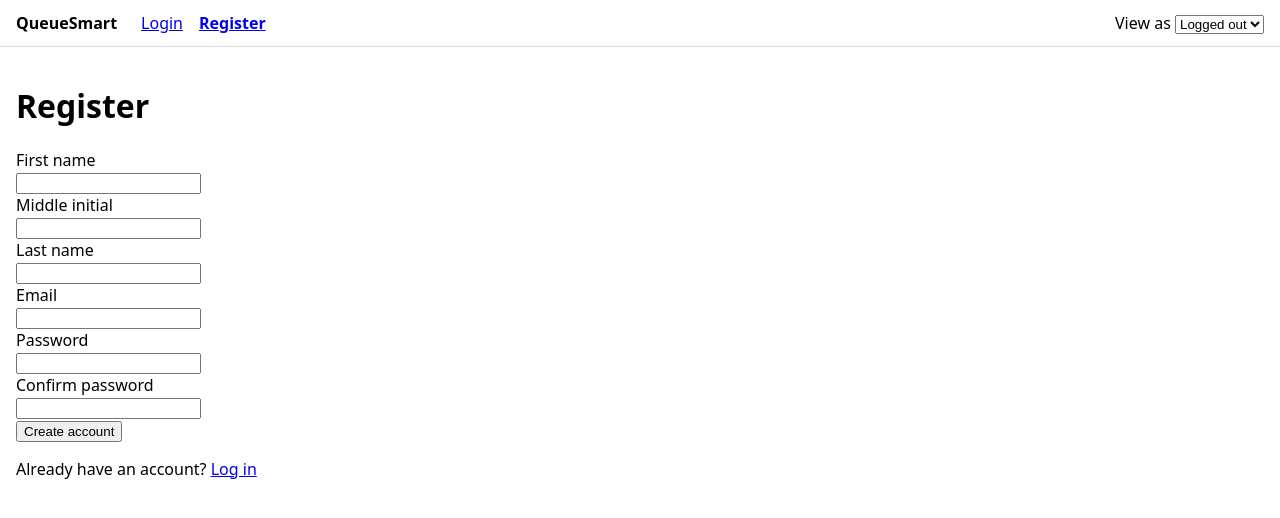
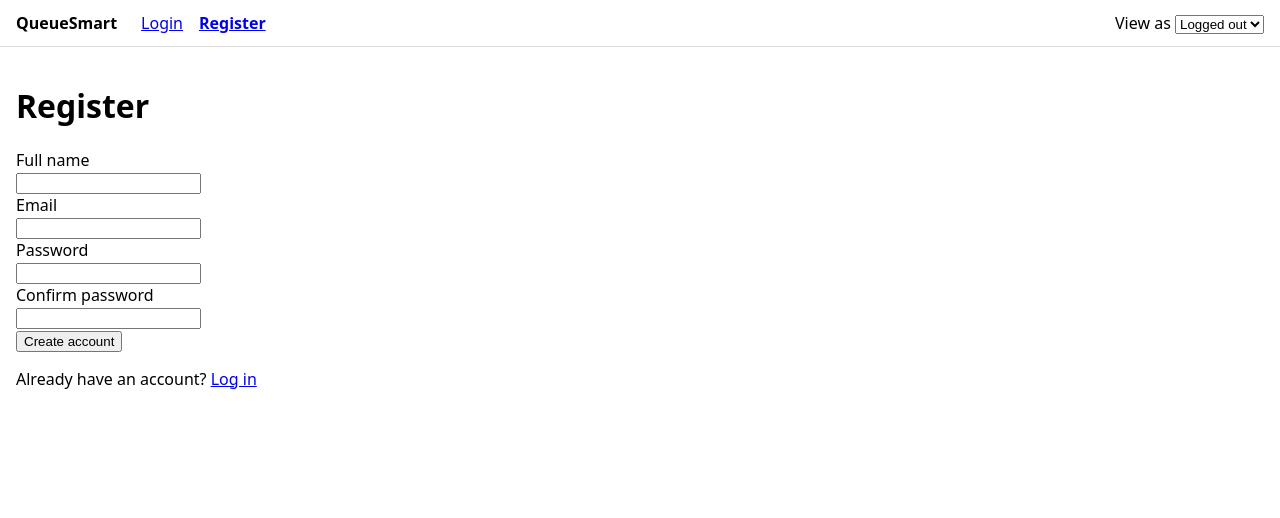
Before and after one commit to tommy-truo/queue-smart, a React (Vite) app in the folder frontend/: page /register in a window 1280 px wide. Shown: the top 518 px of the page. Built offline with nearby package versions, Linux system fonts and the light colour scheme.

Commit message:
Refactor registration form to replace individual name fields with a single full-name field

```diff
--- a/frontend/src/auth/AuthProvider.tsx
+++ b/frontend/src/auth/AuthProvider.tsx
@@ -63,9 +63,7 @@ export default function AuthProvider({ children }: { children: ReactNode }) {
 
   function register(input: RegisterInput) {
     const errors = validateRegister({
-      firstName: input.firstName,
-      lastName: input.lastName,
-      middleInitial: input.middleInitial,
+      fullName: input.fullName,
       email: input.email,
       password: input.password,
       confirmPassword: input.confirmPassword,
--- a/frontend/src/auth/accounts.ts
+++ b/frontend/src/auth/accounts.ts
@@ -1,21 +1,17 @@
 import type { Role } from './AuthContext.ts'
-import { normalizeEmail, normalizeMiddleInitial } from './validateAuth.ts'
+import { normalizeEmail } from './validateAuth.ts'
 
 export type StoredAccount = {
   email: string
   password: string
-  firstName: string
-  lastName: string
-  middleInitial: string | null
+  fullName: string
   role: Role
 }
 
 export type SessionUser = Omit<StoredAccount, 'password'>
 
 export type RegisterInput = {
-  firstName: string
-  lastName: string
-  middleInitial: string
+  fullName: string
   email: string
   password: string
   confirmPassword: string
@@ -27,25 +23,19 @@ const SEED_ACCOUNTS: StoredAccount[] = [
   {
     email: 'alex.kim@example.com',
     password: 'UserPass1',
-    firstName: 'Alex',
-    lastName: 'Kim',
-    middleInitial: null,
+    fullName: 'Alex Kim',
     role: 'user',
   },
   {
     email: 'admin@queuesmart.local',
     password: 'AdminPass1',
-    firstName: 'Admin',
-    lastName: 'User',
-    middleInitial: null,
+    fullName: 'Admin User',
     role: 'admin',
   },
   {
     email: 'employee@queuesmart.local',
     password: 'EmployeePass1',
-    firstName: 'Employee',
-    lastName: 'User',
-    middleInitial: null,
+    fullName: 'Employee User',
     role: 'employee',
   },
 ]
@@ -94,9 +84,7 @@ export function saveRegisteredAccount(input: RegisterInput): StoredAccount {
   const account: StoredAccount = {
     email: normalizeEmail(input.email),
     password: input.password,
-    firstName: input.firstName.trim(),
-    lastName: input.lastName.trim(),
-    middleInitial: normalizeMiddleInitial(input.middleInitial),
+    fullName: input.fullName.trim(),
     role: 'user',
   }
   const registered = loadRegisteredAccounts()
--- a/frontend/src/auth/validateAuth.ts
+++ b/frontend/src/auth/validateAuth.ts
@@ -2,12 +2,10 @@ export const LIMITS = {
   email: { max: 254 },
   password: { min: 8, max: 64 },
   name: { min: 1, max: 50 },
-  middleInitial: { max: 1 },
 } as const
 
 const EMAIL_PATTERN = /^[^\s@]+@[^\s@]+\.[^\s@]+$/
 const NAME_PATTERN = /^[A-Za-z][A-Za-z' -]{0,49}$/
-const MI_PATTERN = /^[A-Za-z]$/
 
 export type FieldErrors = Partial<Record<string, string>>
 
@@ -17,9 +15,7 @@ export type LoginFields = {
 }
 
 export type RegisterFields = {
-  firstName: string
-  lastName: string
-  middleInitial: string
+  fullName: string
   email: string
   password: string
   confirmPassword: string
@@ -74,15 +70,6 @@ function validateNameField(value: string, label: string): string | undefined {
   return undefined
 }
 
-function validateMiddleInitialField(value: string): string | undefined {
-  const trimmed = value.trim()
-  if (trimmed.length === 0) return undefined
-  if (trimmed.length > LIMITS.middleInitial.max || !MI_PATTERN.test(trimmed)) {
-    return 'Middle initial must be a single letter.'
-  }
-  return undefined
-}
-
 export function validateLogin(fields: LoginFields): FieldErrors {
   const errors: FieldErrors = {}
 
@@ -105,14 +92,8 @@ export function validateLogin(fields: LoginFields): FieldErrors {
 export function validateRegister(fields: RegisterFields): FieldErrors {
   const errors: FieldErrors = {}
 
-  const firstNameError = validateNameField(fields.firstName, 'First name')
-  if (firstNameError) errors.firstName = firstNameError
-
-  const lastNameError = validateNameField(fields.lastName, 'Last name')
-  if (lastNameError) errors.lastName = lastNameError
-
-  const miError = validateMiddleInitialField(fields.middleInitial)
-  if (miError) errors.middleInitial = miError
+  const fullNameError = validateNameField(fields.fullName, 'Full name')
+  if (fullNameError) errors.fullName = fullNameError
 
   if (isBlank(fields.email)) {
     errors.email = 'Email is required.'
@@ -140,9 +121,3 @@ export function validateRegister(fields: RegisterFields): FieldErrors {
 export function normalizeEmail(email: string): string {
   return email.trim().toLowerCase()
 }
-
-export function normalizeMiddleInitial(value: string): string | null {
-  const trimmed = value.trim()
-  if (trimmed.length === 0) return null
-  return trimmed.toUpperCase()
-}
--- a/frontend/src/pages/auth/Register.tsx
+++ b/frontend/src/pages/auth/Register.tsx
@@ -3,20 +3,12 @@ import { Link, useNavigate } from 'react-router'
 import { homePath, useAuth } from '../../auth/AuthContext.ts'
 import { LIMITS, validateRegister } from '../../auth/validateAuth.ts'
 
-type RegisterField =
-  | 'firstName'
-  | 'lastName'
-  | 'middleInitial'
-  | 'email'
-  | 'password'
-  | 'confirmPassword'
+type RegisterField = 'fullName' | 'email' | 'password' | 'confirmPassword'
 
 export default function Register() {
   const { register } = useAuth()
   const navigate = useNavigate()
-  const [firstName, setFirstName] = useState('')
-  const [middleInitial, setMiddleInitial] = useState('')
-  const [lastName, setLastName] = useState('')
+  const [fullName, setFullName] = useState('')
   const [email, setEmail] = useState('')
   const [password, setPassword] = useState('')
   const [confirmPassword, setConfirmPassword] = useState('')
@@ -26,9 +18,7 @@ export default function Register() {
     event.preventDefault()
 
     const input = {
-      firstName,
-      lastName,
-      middleInitial,
+      fullName,
       email,
       password,
       confirmPassword,
@@ -56,46 +46,18 @@ export default function Register() {
       <h1>Register</h1>
       <form noValidate onSubmit={handleSubmit}>
         <div>
-          <label htmlFor="register-first-name">First name</label>
+          <label htmlFor="register-full-name">Full name</label>
           <br />
           <input
-            id="register-first-name"
-            name="firstName"
+            id="register-full-name"
+            name="fullName"
             type="text"
-            autoComplete="given-name"
+            autoComplete="name"
             maxLength={LIMITS.name.max}
-            value={firstName}
-            onChange={(e) => setFirstName(e.target.value)}
+            value={fullName}
+            onChange={(e) => setFullName(e.target.value)}
           />
-          {fieldErrors.firstName ? <div role="alert">{fieldErrors.firstName}</div> : null}
-        </div>
-        <div>
-          <label htmlFor="register-middle-initial">Middle initial</label>
-          <br />
-          <input
-            id="register-middle-initial"
-            name="middleInitial"
-            type="text"
-            autoComplete="additional-name"
-            maxLength={LIMITS.middleInitial.max}
-            value={middleInitial}
-            onChange={(e) => setMiddleInitial(e.target.value)}
-          />
-          {fieldErrors.middleInitial ? <div role="alert">{fieldErrors.middleInitial}</div> : null}
-        </div>
-        <div>
-          <label htmlFor="register-last-name">Last name</label>
-          <br />
-          <input
-            id="register-last-name"
-            name="lastName"
-            type="text"
-            autoComplete="family-name"
-            maxLength={LIMITS.name.max}
-            value={lastName}
-            onChange={(e) => setLastName(e.target.value)}
-          />
-          {fieldErrors.lastName ? <div role="alert">{fieldErrors.lastName}</div> : null}
+          {fieldErrors.fullName ? <div role="alert">{fieldErrors.fullName}</div> : null}
         </div>
         <div>
           <label htmlFor="register-email">Email</label>
```
